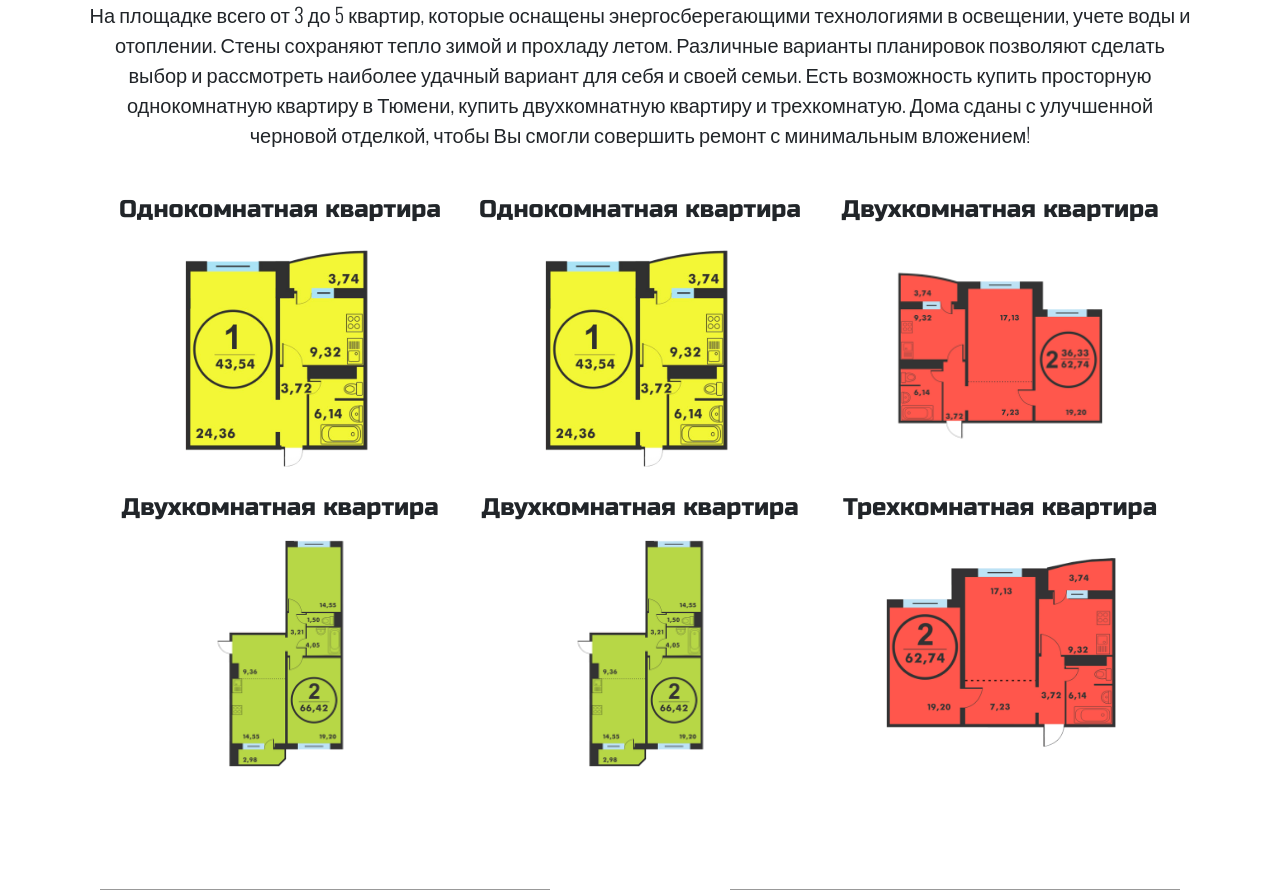
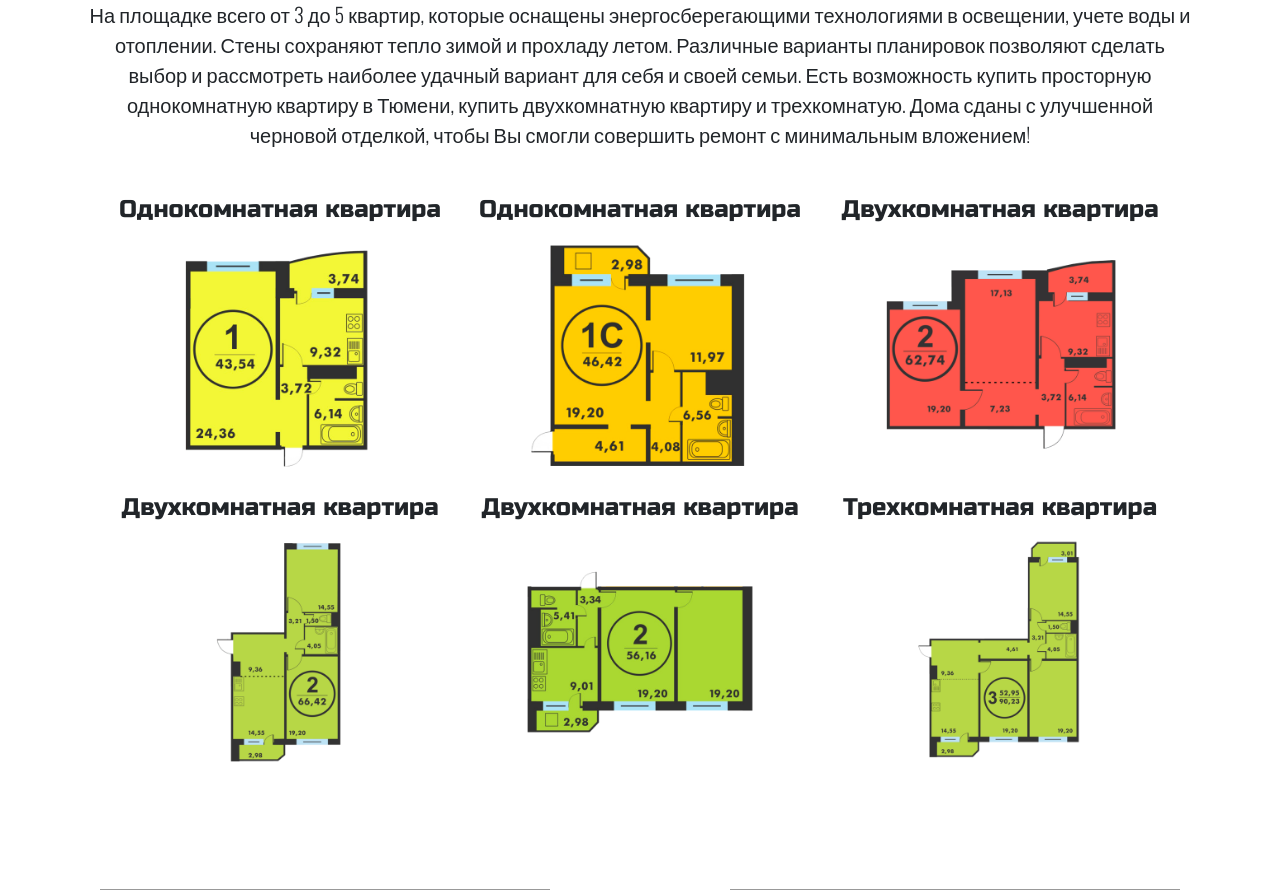
Before and after one commit to vzagoruyko/Komarovo, a Django app: page / in a window 1280 px wide. Shown: the part 2361-3251 px from the top of the page. Run offline with Django 3.2, Linux system fonts and the light colour scheme; some libraries are stand-ins or nearby versions.

Commit message:
Change flat images

```diff
--- a/landing/templates/index.html
+++ b/landing/templates/index.html
@@ -235,7 +235,7 @@
                     <div class="col-md-4 mb-3">
                         <h4>Однокомнатная квартира</h4>
                         <div class="hover-image" onclick="void(0)">
-                            <img class="img-fluid w-75" src="{% static 'images/flat1.png' %}">
+                            <img class="img-fluid w-75" src="{% static 'images/flat2.png' %}">
                             <div class="hover-text">
                                 <p>Площадь: 46 м<sup>2</sup></p>
                                 <p>1 840 000 &#8381;</p>
@@ -246,7 +246,7 @@
                     <div class="col-md-4 mb-3">
                         <h4>Двухкомнатная квартира</h4>
                         <div class="hover-image" onclick="void(0)">
-                            <img class="img-fluid w-75" src="{% static 'images/flat2_1.png' %}">
+                            <img class="img-fluid w-75" src="{% static 'images/flat3.png' %}">
                             <div class="hover-text">
                                 <p>Площадь: 56 м<sup>2</sup></p>
                                 <p>2 240 000 &#8381;</p>
@@ -257,7 +257,7 @@
                     <div class="col-md-4 mb-3">
                         <h4>Двухкомнатная квартира</h4>
                         <div class="hover-image" onclick="void(0)">
-                            <img class="img-fluid w-75" src="{% static 'images/flat2_2.png' %}">
+                            <img class="img-fluid w-75" src="{% static 'images/flat4.png' %}">
                             <div class="hover-text">
                                 <p>Площадь: 62 м<sup>2</sup></p>
                                 <p>2 480 000 &#8381;</p>
@@ -268,7 +268,7 @@
                     <div class="col-md-4 mb-3">
                         <h4>Двухкомнатная квартира</h4>
                         <div class="hover-image" onclick="void(0)">
-                            <img class="img-fluid w-75" src="{% static 'images/flat2_2.png' %}">
+                            <img class="img-fluid w-75" src="{% static 'images/flat5.png' %}">
                             <div class="hover-text">
                                 <p>Площадь: 66 м<sup>2</sup></p>
                                 <p>2 650 000 &#8381;</p>
@@ -279,7 +279,7 @@
                     <div class="col-md-4 mb-3">
                         <h4>Трехкомнатная квартира</h4>
                         <div class="hover-image" onclick="void(0)">
-                            <img class="img-fluid w-75" src="{% static 'images/flat3.png' %}">
+                            <img class="img-fluid w-75" src="{% static 'images/flat6.png' %}">
                             <div class="hover-text">
                                 <p>Площадь: 90 м<sup>2</sup></p>
                                 <p>3 200 000 &#8381;</p>
```
